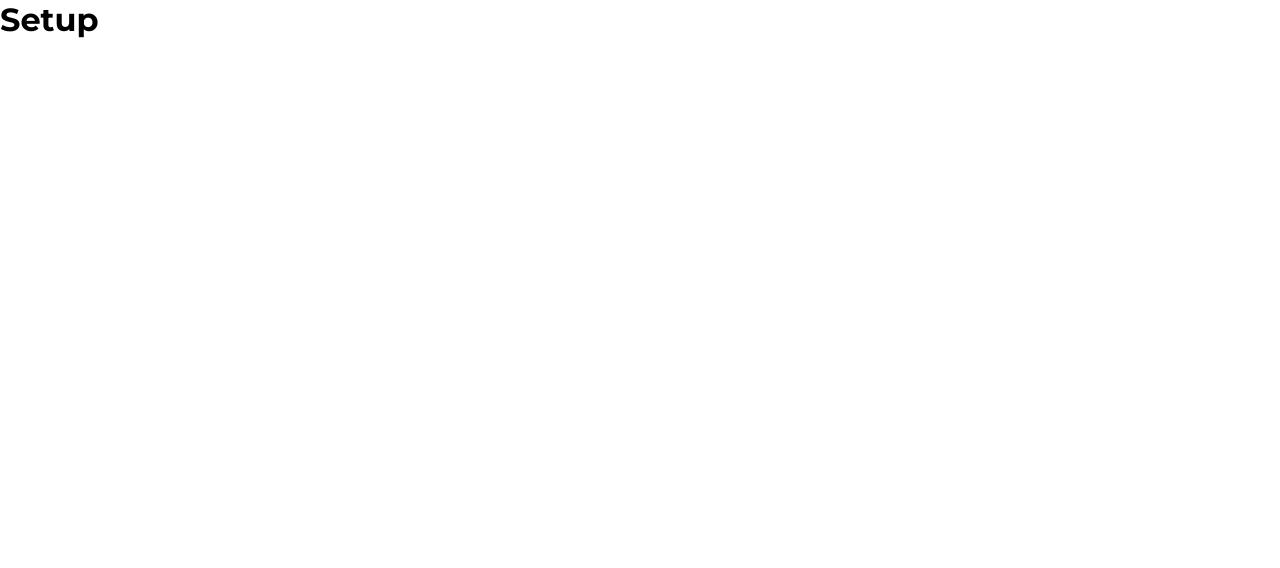
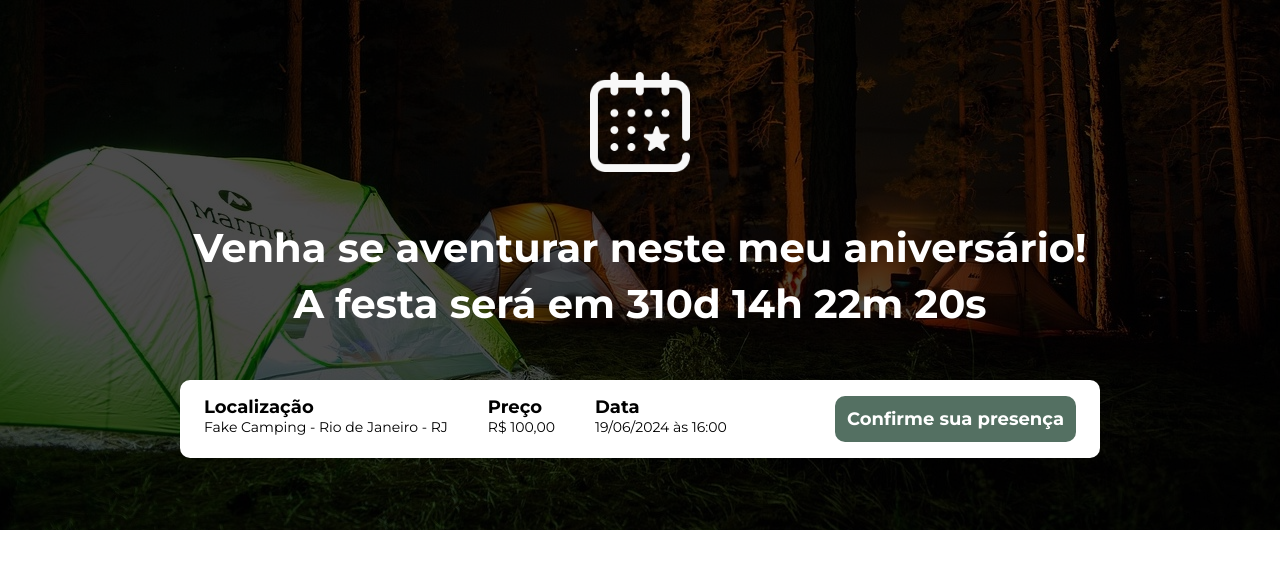
Before and after one commit to kakabosco/birthday_event, a website built with Parcel: page src/index.html in a window 1280 px wide. Built offline with nearby package versions, Linux system fonts and the light colour scheme.

Commit message:
creating hero section

```diff
--- a/src/index.html
+++ b/src/index.html
@@ -15,7 +15,39 @@
         <link rel="stylesheet" href="https://unpkg.com/aos@next/dist/aos.css" />
     </head>
     <body>
-        <h1>Setup</h1>
+        <header class="hero">
+            <div class="container">
+                <img
+                    class="hero__logo"
+                    src="./images/birthday_logo.png"
+                    alt=" Calendário - Aniversário" />
+                <p class="hero__text" id="hero__text">
+                    Venha se aventurar neste meu aniversário!
+                    <br />
+                    A festa será em
+                    <span id="counter"></span>
+                </p>
+                <div class="infos-bar">
+                    <ul class="infos-bar__infos">
+                        <li class="infos-bar__infos__item">
+                            <b>Localização</b>
+                            Fake Camping - Rio de Janeiro - RJ
+                        </li>
+                        <li class="infos-bar__infos__item">
+                            <b>Preço</b>
+                            R$ 100,00
+                        </li>
+                        <li class="infos-bar__infos__item">
+                            <b>Data</b>
+                            19/06/2024 às 16:00
+                        </li>
+                    </ul>
+                    <a href="#" class="button" data-aos="zoom-in">
+                        Confirme sua presença
+                    </a>
+                </div>
+            </div>
+        </header>
 
         <script src="https://unpkg.com/aos@next/dist/aos.js"></script>
         <script src="scripts/main.js"></script>
--- a/src/scripts/main.js
+++ b/src/scripts/main.js
@@ -18,3 +18,36 @@ AOS.init({
     mirror: false, // whether elements should animate out while scrolling past them
     anchorPlacement: "top-bottom", // defines which position of the element regarding to window should trigger the animation
 });
+
+const eventDate = new Date("Jun 19, 2024 16:00:00");
+const eventTimeStamp = eventDate.getTime();
+
+const dateCount = setInterval(function () {
+    const now = new Date();
+    const currentTimeStamp = now.getTime();
+
+    const eventDistance = eventTimeStamp - currentTimeStamp;
+
+    const daysInMs = 1000 * 60 * 60 * 24;
+    const hoursInMs = 1000 * 60 * 60;
+    const minutesInMs = 1000 * 60;
+    const secondsInMs = 1000;
+
+    const daysUntilEvent = Math.floor(eventDistance / daysInMs);
+    const hoursUntilEvent = Math.floor((eventDistance % daysInMs) / hoursInMs); // % = resto da divisão
+    const minutesUntilEvent = Math.floor(
+        (eventDistance % hoursInMs) / minutesInMs
+    );
+    const secondsUntilEvent = Math.floor(
+        (eventDistance % minutesInMs) / secondsInMs
+    );
+
+    document.getElementById(
+        "counter"
+    ).innerHTML = `${daysUntilEvent}d ${hoursUntilEvent}h ${minutesUntilEvent}m ${secondsUntilEvent}s`;
+
+    if (eventDistance < 0) {
+        clearInterval(dateCount);
+        document.getElementById("hero__text").innerHTML = "O evento já começou! Fique por dentro para os próximos.";
+    }
+}, 1000);
--- a/src/styles/_hero.scss
+++ b/src/styles/_hero.scss
@@ -0,0 +1,38 @@
+.hero {
+    position: relative;
+    padding-top: 72px;
+    padding-bottom: 72px;
+    background-image: url(../images/birthday_hero.jpg);
+    background-repeat: no-repeat;
+    background-size: cover;
+
+    .container {
+        position: relative;
+    }
+
+    &::before {
+        content: "";
+        position: absolute;
+        top: 0;
+        left: 0;
+        width: 100%;
+        height: 100%;
+        background-color: #000;
+        opacity: 0.7;
+    }
+
+    &__text {
+        margin: 48px 0;
+        font-size: 40px;
+        line-height: 56px;
+        font-weight: 700;
+        text-align: center;
+        color: #fff;
+    }
+
+    &__logo {
+        display: flex;
+        margin: 0 auto;
+        height: 100px;
+    }
+}
--- a/src/styles/_variables.scss
+++ b/src/styles/_variables.scss
@@ -0,0 +1,2 @@
+// Colors
+$buttonColor: #b98b2d;
--- a/src/styles/components/_buttons.scss
+++ b/src/styles/components/_buttons.scss
@@ -0,0 +1,15 @@
+.button {
+    padding: 12px;
+    font-size: 18px;
+    font-weight: bold;
+    text-decoration: none;
+    text-align: center;
+    white-space: nowrap;
+    border-radius: 10px;
+    color: #fff;
+    background-color: #547062;
+
+    &:hover {
+        background-color: #72857b;
+    }
+}
--- a/src/styles/components/_infos-bar.scss
+++ b/src/styles/components/_infos-bar.scss
@@ -0,0 +1,26 @@
+.infos-bar {
+    padding: 16px 24px;
+    display: flex;
+    justify-content: space-between;
+    background-color: #fff;
+    border-radius: 10px;
+
+    &__infos {
+        display: flex;
+
+        &__item {
+            font-size: 14px;
+            color: #000;
+
+            &:nth-child(2) {
+                margin: 0 40px;
+            }
+
+            b {
+                color: #000;
+                font-size: 18px;
+                display: block;
+            }
+        }
+    }
+}
--- a/src/styles/main.scss
+++ b/src/styles/main.scss
@@ -10,4 +10,11 @@
     box-sizing: border-box;
     font-family: "Montserrat", sans-serif;
     scroll-behavior: smooth;
+    list-style: none;
 }
+
+.container {
+    max-width: 920px;
+    width: 100%;
+    margin: 0 auto;
+}
```
Also changed, not shown: src/images/birthday_hero.jpg (added), src/images/birthday_logo.png (added).
